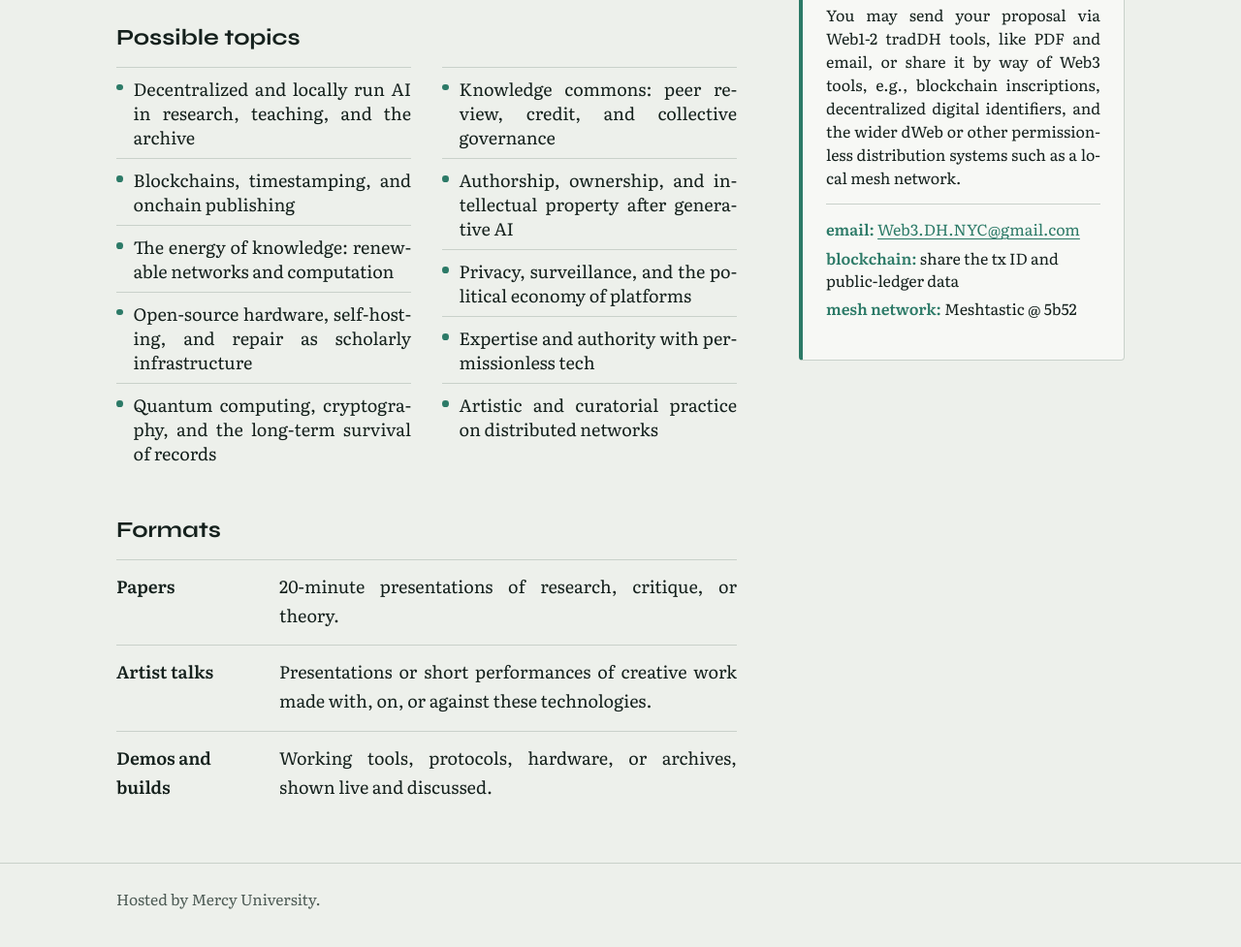
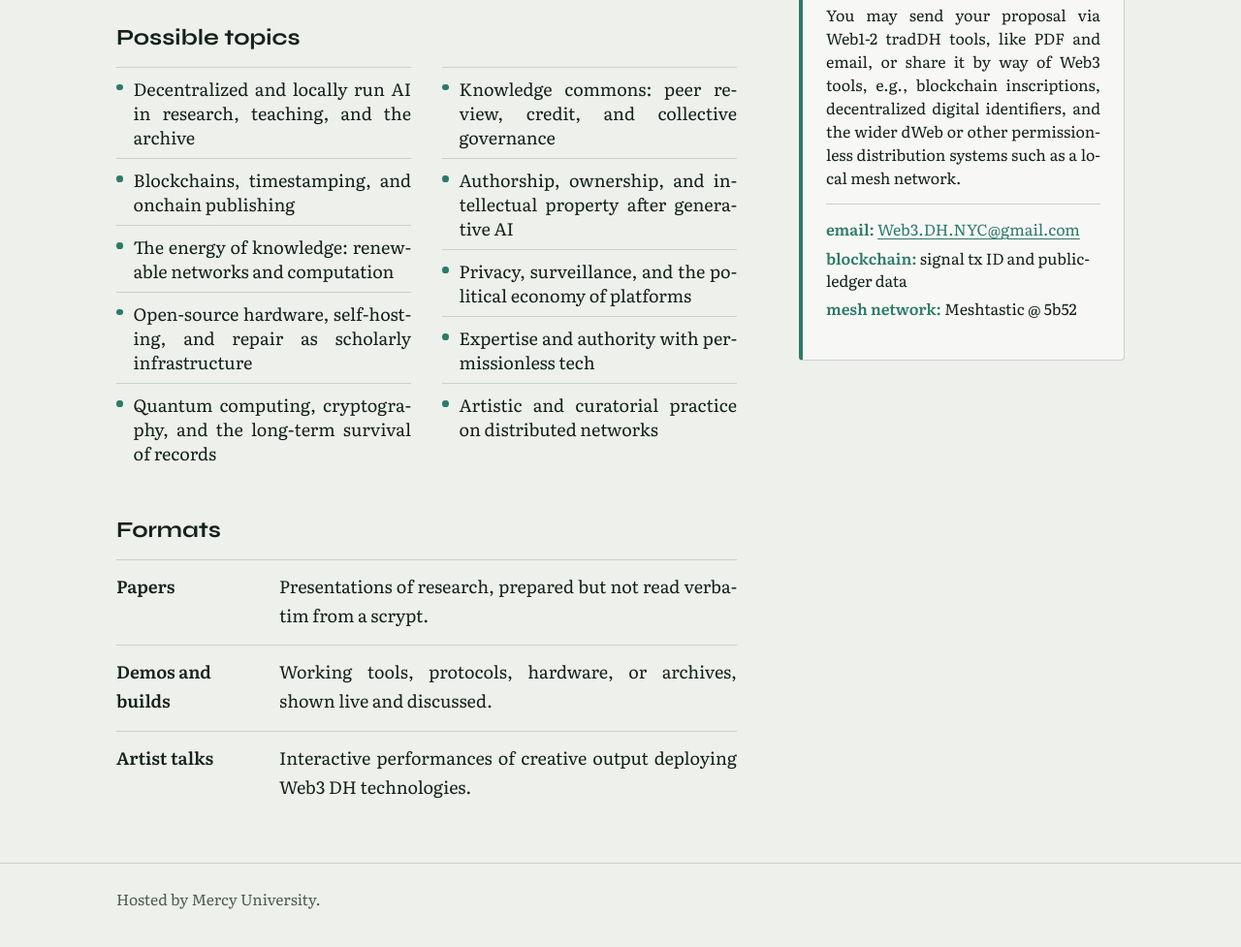
Before and after one commit to Web3-DH/Web3-DH.github.io, a plain HTML site: page index.html in a window 1280 px wide. Shown: the part 869-1846 px from the top of the page at 97% size. Drawn offline with Linux system fonts and the light colour scheme.

Commit message:
formats update

```diff
--- a/index.html
+++ b/index.html
@@ -257,9 +257,9 @@
 
       <h2>Formats</h2>
       <dl class="formats">
-        <div><dt>Papers</dt><dd>20-minute presentations of research, critique, or theory.</dd></div>
-        <div><dt>Artist talks</dt><dd>Presentations or short performances of creative work made with, on, or against these technologies.</dd></div>
+        <div><dt>Papers</dt><dd>Presentations of research, prepared but not read verbatim from a scrypt.</dd></div>
         <div><dt>Demos and builds</dt><dd>Working tools, protocols, hardware, or archives, shown live and discussed.</dd></div>
+        <div><dt>Artist talks</dt><dd>Interactive performances of creative output deploying Web3 DH technologies.</dd></div>
       </dl>
     </main>
 
@@ -276,7 +276,7 @@
         <p>You may send your proposal via Web1-2 tradDH tools, like PDF and email, or share it by way of Web3 tools, e.g., blockchain inscriptions, decentralized digital identifiers, and the wider dWeb or other permissionless distribution systems such as a local mesh network.</p>
         <ul class="contact">
           <li class="one"><b>email:</b> <a href="mailto:Web3.DH.NYC@gmail.com">Web3.DH.NYC@gmail.com</a></li>
-          <li><b>blockchain:</b> share the tx ID and public-ledger data</li>
+          <li><b>blockchain:</b> signal tx ID and public-ledger data</li>
           <li class="one"><b>mesh network:</b> Meshtastic @ 5b52</li>
         </ul>
       </div>
```
